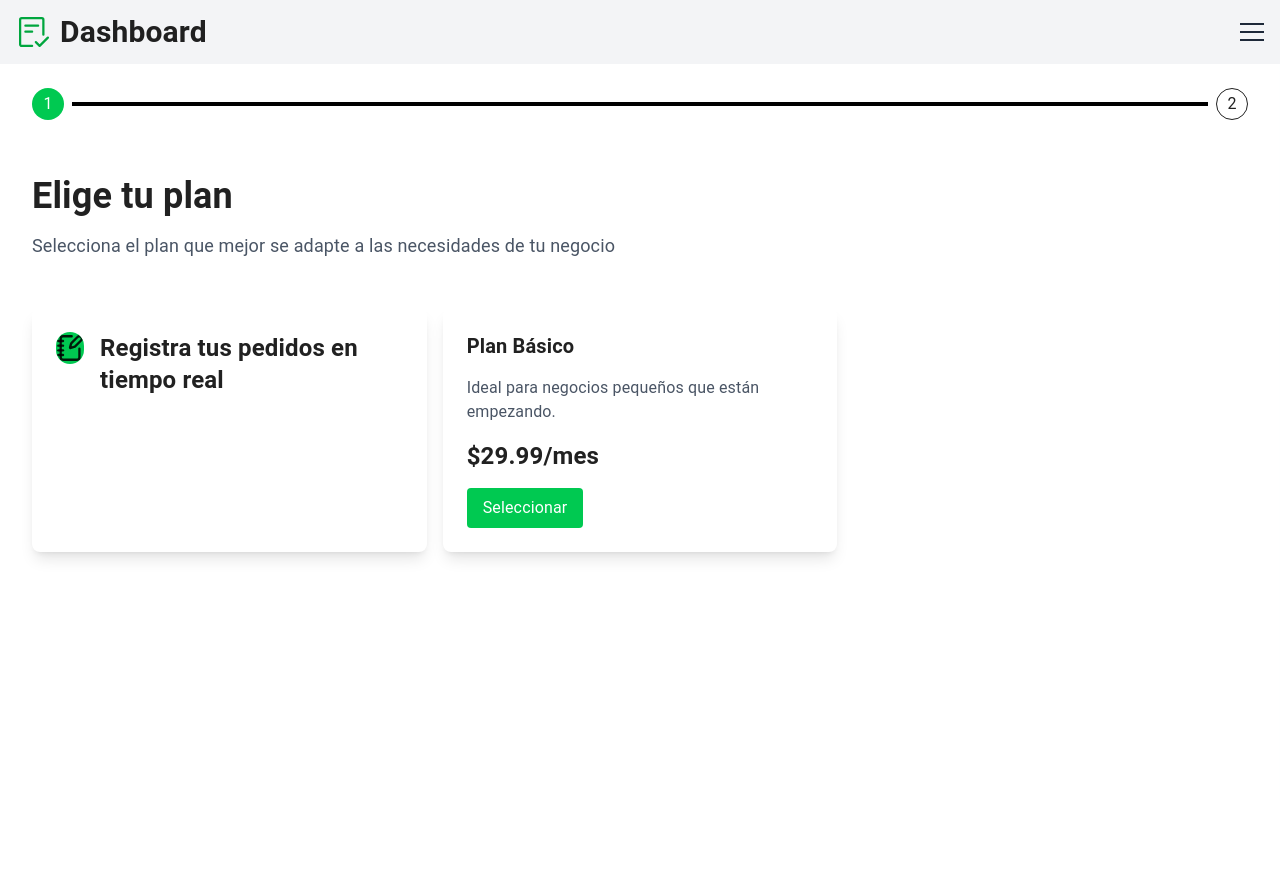
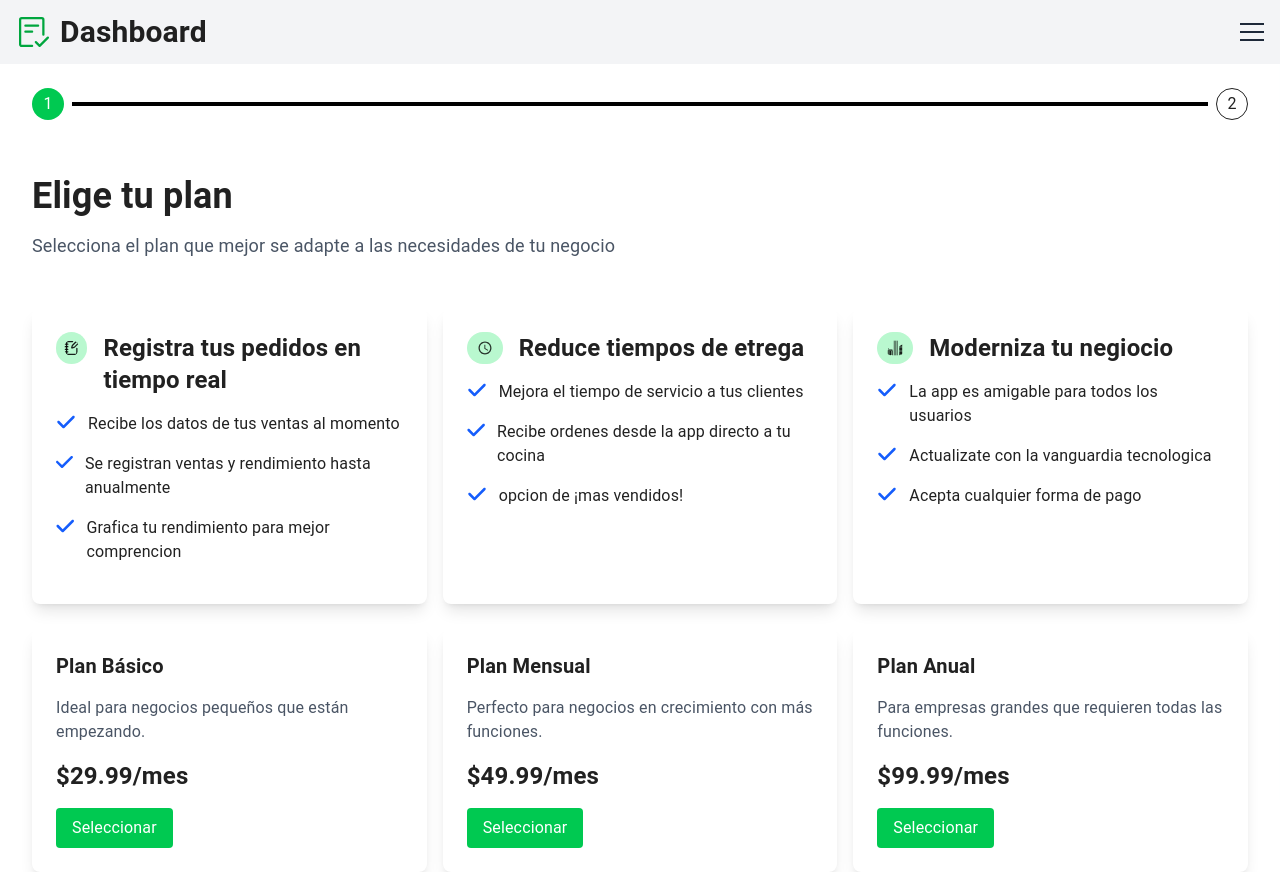
Before and after one commit to wapifoodmx-ctrl/WapifoodFront, a Next.js app: page /payments in a window 1280 px wide. Before the commit the page ends 800 px from the top, so only its background shows below. Built offline with nearby package versions, Linux system fonts and the light colour scheme.

Commit message:
Ya casi se termina la pagina de payments

```diff
--- a/package.json
+++ b/package.json
@@ -14,7 +14,7 @@
     "@mui/lab": "^6.0.0-beta.30",
     "@mui/material": "^6.4.7",
     "formik": "^2.4.6",
-    "next": "15.2.1",
+    "next": "^15.2.4",
     "react": "^19.0.0",
     "react-dom": "^19.0.0",
     "react-icons": "^5.5.0",
--- a/planesdeventa/planesdeventa.jsx
+++ b/planesdeventa/planesdeventa.jsx
@@ -1,9 +1,71 @@
+import { IoMdTime } from "react-icons/io";
+import { FaCheck } from "react-icons/fa6";
 import { LuNotebookPen } from "react-icons/lu";
+import { GiModernCity } from "react-icons/gi";
+
 export default function PlanDeVentas() {
+    const planes = [
+        {
+            id: 1,
+            icon: <LuNotebookPen className="text-3xl bg-green-200 p-2 w-9 h-8 rounded-full" />,
+            title: "Registra tus pedidos en tiempo real",
+            features: [
+                "Recibe los datos de tus ventas al momento",
+                "Se registran ventas y rendimiento hasta anualmente",
+                "Grafica tu rendimiento para mejor comprencion",
+            ],
+        },
+        {
+            id: 2,
+            icon: <IoMdTime className="text-3xl bg-green-200 p-2 w-9 h-8 rounded-full" />,
+            title: "Reduce tiempos de etrega",
+            features: [
+                "Mejora el tiempo de servicio a tus clientes",
+                "Recibe ordenes desde la app directo a tu cocina",
+                "opcion de ¡mas vendidos!",
+            ],
+        },
+        {
+            id: 3,
+            icon: <GiModernCity className="text-3xl bg-green-200 p-2 w-9 h-8 rounded-full" />,
+            title: "Moderniza tu negiocio",
+            features: [
+                "La app es amigable para todos los usuarios",
+                "Actualizate con la vanguardia tecnologica",
+                "Acepta cualquier forma de pago",
+            ],
+        },
+    ];
+
+    const planesAdicionales = [
+        {
+            id: 1,
+            title: "Plan Básico",
+            description: "Ideal para negocios pequeños que están empezando.",
+            price: "$29.99/mes",
+            buttonText: "Seleccionar",
+        },
+        {
+            id: 2,
+            title: "Plan Mensual",
+            description: "Perfecto para negocios en crecimiento con más funciones.",
+            price: "$49.99/mes",
+            buttonText: "Seleccionar",
+        },
+        {
+            id: 3,
+            title: "Plan Anual",
+            description: "Para empresas grandes que requieren todas las funciones.",
+            price: "$99.99/mes",
+            buttonText: "Seleccionar",
+        },
+    ];
+
     return (
         <section className="">
+            <div>
+                {/* Encabezado */}
                 <div className="max-w-7xl mx-auto px-4 sm:px-6 lg:px-8 py-6">
-
                     <div className="flex items-center">
                         <span className="flex items-center justify-center w-8 h-8 rounded-full bg-green-500 text-white">1</span>
                         <span className="flex-1 h-1 mx-2 bg-black"></span>
@@ -12,20 +74,40 @@ export default function PlanDeVentas() {
                     <h2 className="text-4xl font-bold mb-4 pt-14">Elige tu plan</h2>
                     <p className="text-lg text-gray-600">Selecciona el plan que mejor se adapte a las necesidades de tu negocio</p>
                 </div>
+
+                {/* Contenido principal */}
                 <div className="max-w-7xl mx-auto px-4 sm:px-6 lg:px-8 py-6">
                     <div className="grid grid-cols-1 md:grid-cols-2 lg:grid-cols-3 gap-4">
-                    <div className="bg-white shadow-lg rounded-lg p-6 flex gap-4">
-                        <LuNotebookPen className="text-3xl bg-green-500 w-9 h-8 rounded-full" /> <h3 className=" flex font-bold text-2xl">Registra tus pedidos en tiempo real</h3>
+                        {planes.map((plan) => (
+                            <div key={plan.id} className="bg-white shadow-lg rounded-lg p-6 gap-4">
+                                <div className="flex gap-4">
+                                    {plan.icon}
+                                    <h3 className="flex font-bold text-2xl">{plan.title}</h3>
                                 </div>
-                    {/* Planes de venta */}
-                    <div className="bg-white shadow-lg rounded-lg p-6">
-                        <h3 className="text-xl font-semibold mb-4">Plan Básico</h3>
-                        <p className="text-gray-600 mb-4">Ideal para negocios pequeños que están empezando.</p>
-                        <p className="text-2xl font-bold mb-4">$29.99/mes</p>
-                        <button className="bg-green-500 text-white py-2 px-4 rounded">Seleccionar</button>
-                        <div></div>
+                                <ol className="flex flex-col gap-4 py-4">
+                                    {plan.features.map((feature, index) => (
+                                        <li key={index} className="flex gap-3">
+                                            <FaCheck className="text-blue-600 text-xl" />
+                                            {feature}
+                                        </li>
+                                    ))}
+                                </ol>
+                            </div>
+                        ))}
                     </div>
                 </div>
+            </div>
+
+            {/* Plan adicional */}
+            <div className="grid grid-cols-1 md:grid-cols-2 lg:grid-cols-3 gap-4 px-8">
+                {planesAdicionales.map((plan) => (
+                    <div key={plan.id} className="bg-white shadow-lg rounded-lg p-6">
+                        <h3 className="text-xl font-semibold mb-4">{plan.title}</h3>
+                        <p className="text-gray-600 mb-4">{plan.description}</p>
+                        <p className="text-2xl font-bold mb-4">{plan.price}</p>
+                        <button className="bg-green-500 text-white py-2 px-4 rounded">{plan.buttonText}</button>
+                    </div>
+                ))}
             </div>
         </section>
     );
```
Also changed, not shown: 1 other file (tests, documents, lock files or other folders). Lines whose indentation alone changed are shown as unchanged.
